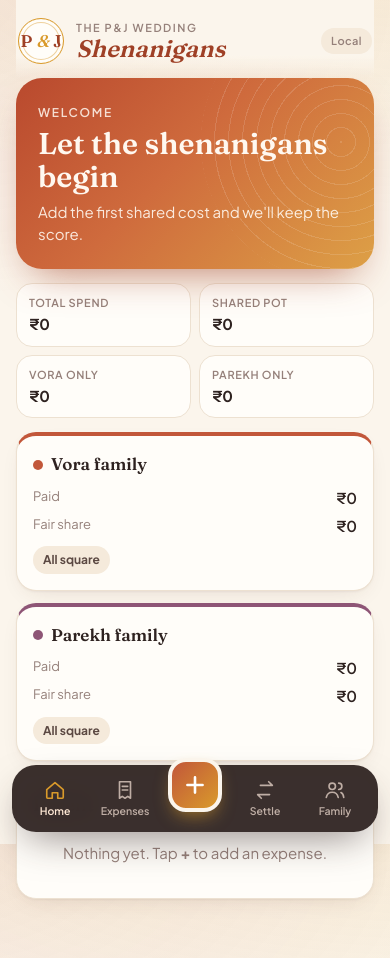
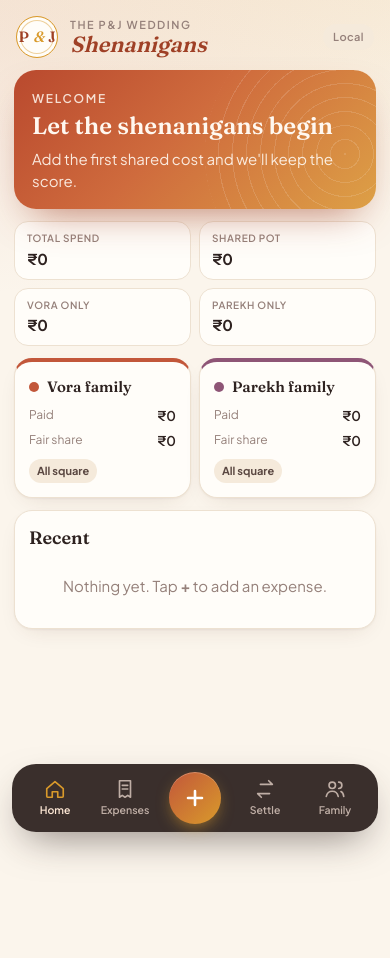
Before and after one commit to drjayvora/pj-wedding-shenanigans, a plain HTML site: page index.html in a window 390 px wide. After the commit the page ends 844 px from the top, so only its background shows below. Drawn offline with Linux system fonts and the light colour scheme.

Commit message:
Mobile UI polish and iPhone home-screen icon

```diff
--- a/app.js
+++ b/app.js
@@ -1,4 +1,4 @@
-import { CONFIG } from './config.js?v=3';
+import { CONFIG } from './config.js?v=4';
 
 /* ───────────── helpers ───────────── */
 const $ = (s, r = document) => r.querySelector(s);
--- a/index.html
+++ b/index.html
@@ -8,14 +8,15 @@
   <meta name="theme-color" content="#FBF5EC" />
   <meta name="apple-mobile-web-app-capable" content="yes" />
   <meta name="apple-mobile-web-app-status-bar-style" content="default" />
-  <meta name="apple-mobile-web-app-title" content="P&amp;J" />
+  <meta name="apple-mobile-web-app-title" content="P&amp;J Wedding" />
   <link rel="icon" href="icon.svg" type="image/svg+xml" />
-  <link rel="apple-touch-icon" href="icon.svg" />
+  <link rel="icon" href="icon-192.png" sizes="192x192" type="image/png" />
+  <link rel="apple-touch-icon" sizes="180x180" href="icon-180.png?v=4" />
   <link rel="manifest" href="manifest.webmanifest" />
   <link rel="preconnect" href="https://fonts.googleapis.com" />
   <link rel="preconnect" href="https://fonts.gstatic.com" crossorigin />
   <link href="https://fonts.googleapis.com/css2?family=Fraunces:opsz,wght@9..144,500;9..144,600;9..144,700&family=Plus+Jakarta+Sans:wght@400;500;600;700&display=swap" rel="stylesheet" />
-  <link rel="stylesheet" href="styles.css" />
+  <link rel="stylesheet" href="styles.css?v=4" />
 </head>
 <body>
   <!-- Sign-in gate (cloud mode) -->
@@ -55,7 +56,7 @@
   <dialog id="sheet" class="sheet"></dialog>
   <div id="toast" class="toast" role="status" aria-live="polite"></div>
 
-  <script type="module" src="app.js?v=3"></script>
+  <script type="module" src="app.js?v=4"></script>
   <script>
     // If the app hasn't started after 8s (stale cache or a broken config), show a way out instead of a blank page.
     setTimeout(function () {
--- a/styles.css
+++ b/styles.css
@@ -22,16 +22,16 @@
 }
 
 * { box-sizing: border-box; -webkit-tap-highlight-color: transparent; }
-html { -webkit-text-size-adjust: 100%; }
+html { -webkit-text-size-adjust: 100%; background: #FBF5EC; }
 body {
   margin: 0; font-family: var(--sans); color: var(--ink); background: var(--bg);
   background-image:
     radial-gradient(1200px 500px at 110% -10%, rgba(217, 154, 43, .14), transparent 60%),
     radial-gradient(900px 500px at -20% 0%, rgba(194, 87, 58, .10), transparent 60%);
-  background-attachment: fixed; min-height: 100dvh; font-size: 15px; line-height: 1.45;
+  min-height: 100dvh; font-size: 15px; line-height: 1.45;
 }
 button, input, select, textarea { font: inherit; color: inherit; }
-button { cursor: pointer; border: 0; background: none; padding: 0; }
+button { cursor: pointer; border: 0; background: none; padding: 0; -webkit-appearance: none; appearance: none; }
 [hidden] { display: none !important; }
 svg { width: 22px; height: 22px; fill: none; stroke: currentColor; stroke-width: 1.8; stroke-linecap: round; stroke-linejoin: round; }
 
@@ -55,7 +55,7 @@ svg { width: 22px; height: 22px; fill: none; stroke: currentColor; stroke-width:
 
 /* layout */
 .app { max-width: 640px; margin: 0 auto; padding: 0 16px calc(110px + var(--safe-b)); }
-.top { display: flex; align-items: center; justify-content: space-between; padding: max(18px, env(safe-area-inset-top)) 2px 14px; position: sticky; top: 0; z-index: 5; background: linear-gradient(var(--bg) 70%, transparent); }
+.top { display: flex; align-items: center; justify-content: space-between; padding: max(16px, env(safe-area-inset-top)) 2px 12px; }
 .brand { display: flex; align-items: center; gap: 12px; }
 .eyebrow { margin: 0; font-size: 11px; letter-spacing: .14em; text-transform: uppercase; color: var(--muted); font-weight: 600; }
 .title { margin: 0; font-family: var(--serif); font-weight: 600; font-size: 24px; line-height: 1.05; color: var(--terra-d); font-style: italic; }
@@ -205,8 +205,8 @@ svg { width: 22px; height: 22px; fill: none; stroke: currentColor; stroke-width:
 .nav-btn { display: grid; justify-items: center; gap: 2px; color: #BFAEA5; font-size: 10.5px; font-weight: 600; padding: 6px 0; border-radius: 16px; }
 .nav-btn.on { color: #FFE9D6; }
 .nav-btn.on svg { stroke: var(--gold); }
-.nav-fab { justify-self: center; width: 54px; height: 54px; border-radius: 18px; display: grid; place-items: center; color: #fff; background: linear-gradient(135deg, var(--terra), var(--gold)); box-shadow: 0 8px 18px -6px rgba(217, 154, 43, .7); margin-top: -26px; border: 4px solid var(--bg); }
-.nav-fab svg { width: 26px; height: 26px; stroke-width: 2.4; }
+.nav-fab { justify-self: center; width: 52px; height: 52px; border-radius: 50%; display: grid; place-items: center; color: #fff; background-color: var(--terra); background-image: linear-gradient(135deg, #C2573A, #D99A2B); box-shadow: 0 6px 16px -4px rgba(217, 154, 43, .65), inset 0 1px 0 rgba(255,255,255,.25); }
+.nav-fab svg { width: 24px; height: 24px; stroke-width: 2.6; color: #fff; }
 .nav-fab:active { transform: scale(.94); }
 
 /* sheet */
@@ -252,9 +252,23 @@ svg { width: 22px; height: 22px; fill: none; stroke: currentColor; stroke-width:
 
 /* responsive */
 @media (max-width: 480px) {
-  .stats { grid-template-columns: 1fr 1fr; }
-  .grid2 { grid-template-columns: 1fr; }
-  .hero-amt { font-size: 40px; }
+  .app { padding-inline: 14px; }
+  .view { gap: 12px; }
+  .hero { padding: 20px 18px 18px; border-radius: 22px; }
+  .hero-big { font-size: 24px; }
+  .hero-amt { font-size: 38px; }
+  .stats { grid-template-columns: 1fr 1fr; gap: 8px; }
+  .stat { padding: 9px 12px; border-radius: 14px; }
+  .stat span { font-size: 10px; }
+  .stat strong { font-size: 15px; }
+  .grid2 { gap: 8px; }
+  .card { padding: 14px; border-radius: 18px; }
+  .fam { gap: 8px; }
+  .fam h3 { font-size: 15px; }
+  .fam dt { font-size: 12px; } .fam dd { font-size: 13.5px; }
+  .chip { font-size: 11px; padding: 4px 8px; }
+  .title { font-size: 22px; }
+  .monogram.sm { width: 42px; height: 42px; font-size: 15px; }
 }
 @media (min-width: 700px) {
   .sheet { margin: auto; }
```
Also changed, not shown: icon-180.png (added), icon-192.png (added), icon-512.png (added), manifest.webmanifest.
